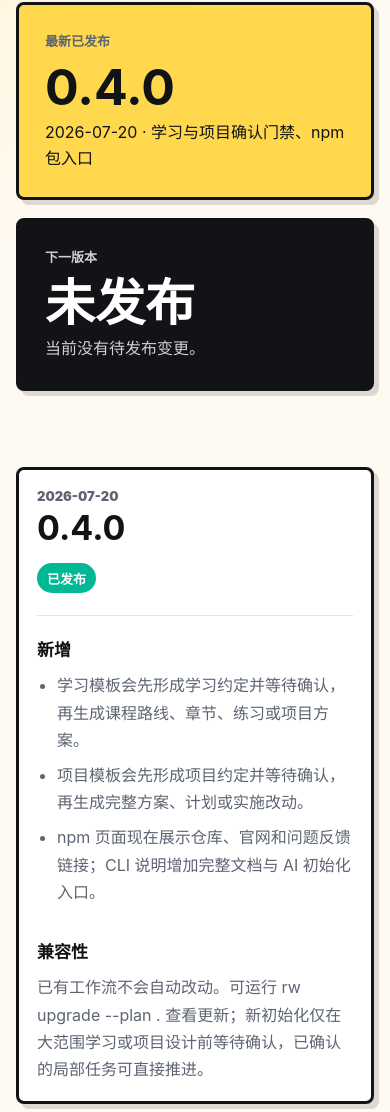
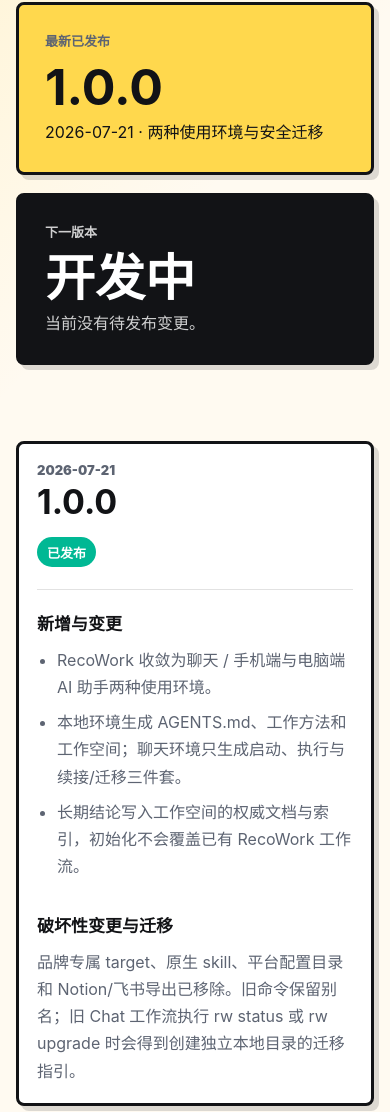
Before and after one commit to recoluan/recowork, a website: page docs/releases.html in a window 390 px wide. Shown: the part 700-1812 px from the top of the page. Drawn offline with Linux system fonts and the light colour scheme.

Commit message:
chore(release): 1.0.0
Why:
- The two-environment target model removes brand-specific generated output and is a breaking release.

Changes:
- Bump the npm package to 1.0.0.
- Publish bilingual changelog entries and the documentation-site release record.

Compatibility:
- Legacy target names remain aliases; legacy chat workflows receive a separate-destination migration guide.

Validation:
- node --check cli/recowork/bin/rw.js
- node --check docs/app.js
- npm pack --dry-run
- npm view recowork@1.0.0 version confirmed the version is available for publication.

BREAKING CHANGE: Brand-specific targets, native skills, and Notion/Feishu exports are replaced by chat-mobile and local-agent-project.

```diff
--- a/docs/releases.html
+++ b/docs/releases.html
@@ -52,17 +52,41 @@
       <section class="section release-summary">
         <div class="release-summary-card latest-release">
           <span data-zh="最新已发布" data-en="Latest published">最新已发布</span>
-          <strong>0.4.0</strong>
-          <p data-zh="2026-07-20 · 学习与项目确认门禁、npm 包入口" data-en="2026-07-20 · Learning and project confirmation gates, npm package links">2026-07-20 · 学习与项目确认门禁、npm 包入口</p>
+          <strong>1.0.0</strong>
+          <p data-zh="2026-07-21 · 两种使用环境与安全迁移" data-en="2026-07-21 · Two usage environments and safe migration">2026-07-21 · 两种使用环境与安全迁移</p>
         </div>
         <div class="release-summary-card next-release">
           <span data-zh="下一版本" data-en="Next release">下一版本</span>
-          <strong data-zh="未发布" data-en="Unreleased">未发布</strong>
+          <strong data-zh="开发中" data-en="In development">开发中</strong>
           <p data-zh="当前没有待发布变更。" data-en="No changes are currently queued for release.">当前没有待发布变更。</p>
         </div>
       </section>
 
       <section class="section release-list" aria-label="Release history">
+        <article class="release-card">
+          <div class="release-card-heading">
+            <div>
+              <span class="release-kicker">2026-07-21</span>
+              <h2>1.0.0</h2>
+            </div>
+            <span class="release-badge badge-green" data-zh="已发布" data-en="Published">已发布</span>
+          </div>
+          <div class="release-columns">
+            <div>
+              <h3 data-zh="新增与变更" data-en="Added and changed">新增与变更</h3>
+              <ul>
+                <li data-zh="RecoWork 收敛为聊天 / 手机端与电脑端 AI 助手两种使用环境。" data-en="RecoWork now has two usage environments: Chat / mobile and desktop AI assistant.">RecoWork 收敛为聊天 / 手机端与电脑端 AI 助手两种使用环境。</li>
+                <li data-zh="本地环境生成 AGENTS.md、工作方法和工作空间；聊天环境只生成启动、执行与续接/迁移三件套。" data-en="The desktop environment generates AGENTS.md, methods, and a workspace; Chat produces only start, task, and continuation/migration materials.">本地环境生成 AGENTS.md、工作方法和工作空间；聊天环境只生成启动、执行与续接/迁移三件套。</li>
+                <li data-zh="长期结论写入工作空间的权威文档与索引，初始化不会覆盖已有 RecoWork 工作流。" data-en="Durable conclusions live in canonical workspace documents and indexes; initialization never overwrites an existing RecoWork workflow.">长期结论写入工作空间的权威文档与索引，初始化不会覆盖已有 RecoWork 工作流。</li>
+              </ul>
+            </div>
+            <div>
+              <h3 data-zh="破坏性变更与迁移" data-en="Breaking changes and migration">破坏性变更与迁移</h3>
+              <p data-zh="品牌专属 target、原生 skill、平台配置目录和 Notion/飞书导出已移除。旧命令保留别名；旧 Chat 工作流执行 rw status 或 rw upgrade 时会得到创建独立本地目录的迁移指引。" data-en="Brand-specific targets, native skills, platform configuration, and Notion/Feishu exports were removed. Old command names remain aliases; legacy Chat workflows receive a separate-local-directory migration guide through rw status or rw upgrade.">品牌专属 target、原生 skill、平台配置目录和 Notion/飞书导出已移除。旧命令保留别名；旧 Chat 工作流执行 rw status 或 rw upgrade 时会得到创建独立本地目录的迁移指引。</p>
+            </div>
+          </div>
+        </article>
+
         <article class="release-card">
           <div class="release-card-heading">
             <div>
--- a/package.json
+++ b/package.json
@@ -1,6 +1,6 @@
 {
   "name": "recowork",
-  "version": "0.4.0",
+  "version": "1.0.0",
   "description": "Combine RecoWork workflow templates with reusable AI output targets.",
   "bin": {
     "recowork": "bin/rw.js",
```
Also changed, not shown: CHANGELOG.zh.md (+28 -0 lines), CHANGELOG.md.
